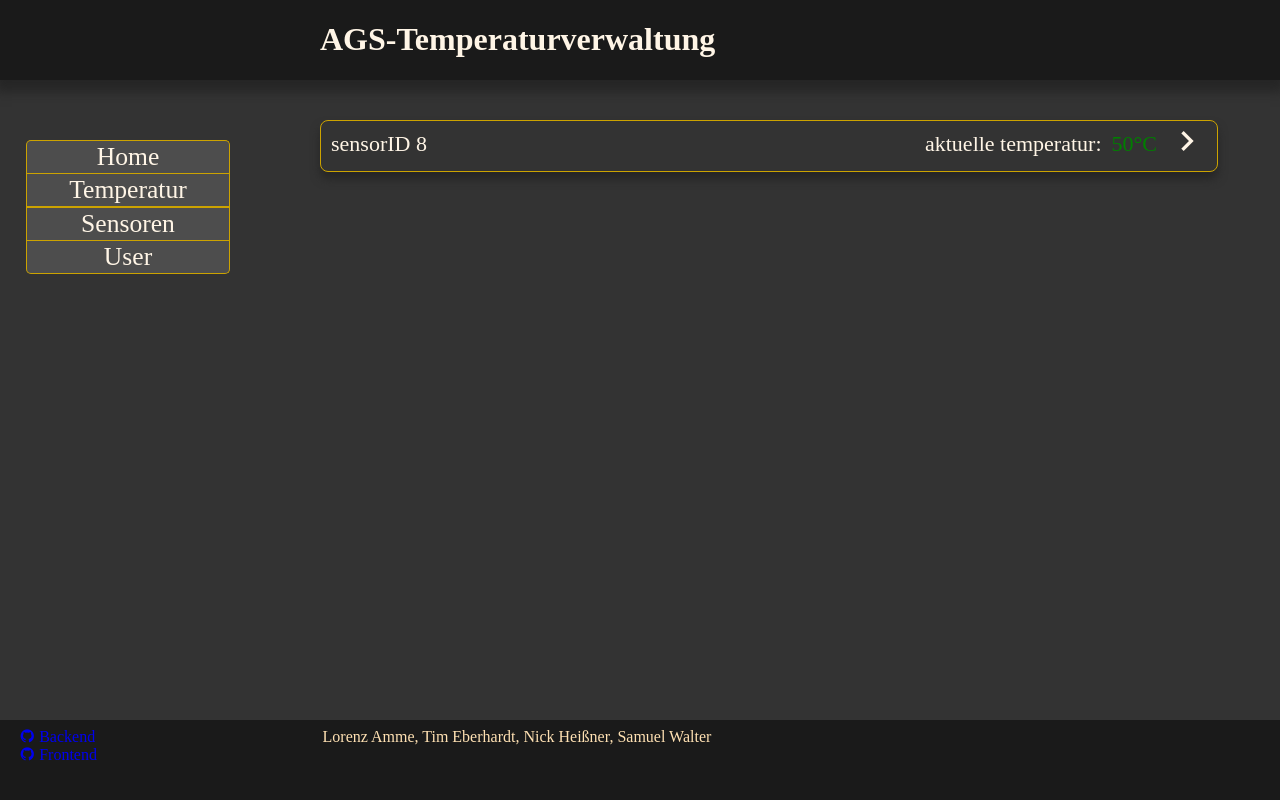
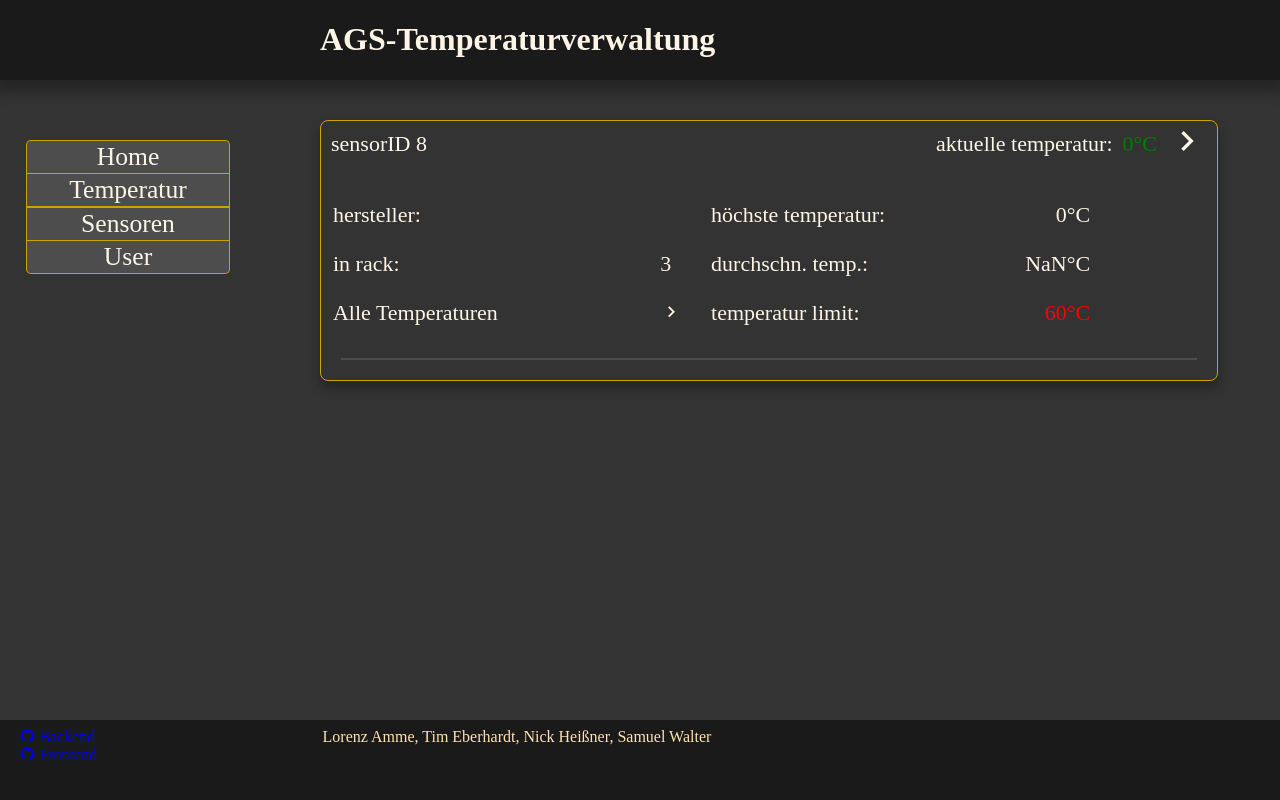
Before and after one commit to Ebbyplay/ags_temperaturverwaltung_frontend, a Vue app: page / in a window 1280 px wide. Built offline with nearby package versions, Linux system fonts and the light colour scheme; no server answers.

Commit message:
added data functions

```diff
--- a/src/components/SensorCom.vue
+++ b/src/components/SensorCom.vue
@@ -4,24 +4,28 @@
       <span>sensorID {{ sensor.id }}</span>
       <span>aktuelle temperatur:</span>
       <span id="current-temperature" :style="calcTemperatureColor"
-        >{{ currentTemp }}°C</span
+        >{{ getCurrentTemp }}°C</span
       >
       <div id="icon-container">
         <i
           id="when-opened"
           class="mdi mdi-chevron-down"
-          v-if="expanded"
-          v-on:click="expanded = !expanded"
+          v-if="expandedDetails"
+          v-on:click="expandedDetails = !expandedDetails"
         ></i>
         <i
           id="when-closed"
           class="mdi mdi-chevron-right"
-          v-if="!expanded"
-          v-on:click="expanded = !expanded"
-        ></i>
+          v-if="!expandedDetails"
+          v-on:click="
+            expandedDetails = !expandedDetails;
+            expandedTemperatures = true;
+          "
+        >
+        </i>
       </div>
     </div>
-    <div id="data" v-if="expanded">
+    <div id="data" v-if="!expandedDetails">
       <div id="left-content" class="flex-column">
         <table>
           <tr>
@@ -32,6 +36,27 @@
             <td>in rack:</td>
             <td>{{ sensor.rackId }}</td>
           </tr>
+          <tr>
+            <td>
+              Alle Temperaturen
+            </td>
+            <td>
+              <div id="icon-container">
+                <i
+                  id="when-opened"
+                  class="mdi mdi-chevron-down"
+                  v-if="expandedTemperatures"
+                  v-on:click="expandedTemperatures = !expandedTemperatures"
+                ></i>
+                <i
+                  id="when-closed"
+                  class="mdi mdi-chevron-right"
+                  v-if="!expandedTemperatures"
+                  v-on:click="expandedTemperatures = !expandedTemperatures"
+                ></i>
+              </div>
+            </td>
+          </tr>
         </table>
       </div>
 
@@ -39,21 +64,25 @@
         <table>
           <tr>
             <td>höchste temperatur:</td>
-            <td class="right">{{ 25 }}°C</td>
+            <td class="right">{{ calcHighestTemp }}°C</td>
           </tr>
           <tr>
             <td>durchschn. temp.:</td>
-            <td class="right">{{ 25 }}°C</td>
+            <td class="right">{{ calcAvgTemp }}°C</td>
           </tr>
           <tr>
             <td>temperatur limit:</td>
-            <td class="right">{{ sensor.maxTemperature }}°C</td>
+            <td class="right" style="color: red">
+              {{ sensor.maxTemperature }}°C
+            </td>
           </tr>
         </table>
       </div>
-      <span id="spacer"></span>
+      <span id="spacer" />
     </div>
-    <div id="temperatures"></div>
+    <div id="temperatures" v-if="!expandedTemperatures">
+      <hr />
+    </div>
   </div>
 </template>
 
@@ -65,10 +94,11 @@ export default {
   },
   data: function data() {
     return {
-      expanded: false,
-      currentTemp: 50,
+      expandedDetails: false,
+      expandedTemperatures: false,
       manufacturerName: "",
-      temperatures: [],
+      temperature_values: [],
+      currentTemp: 0,
     };
   },
   mounted() {
@@ -79,7 +109,6 @@ export default {
   },
   methods: {
     getManufacturerName(manufacturerId) {
-      console.log(manufacturerId);
       let payload = {
         endpoint: "manufacturer",
         id: manufacturerId,
@@ -93,10 +122,13 @@ export default {
         }
       );
     },
+
     getTemperatures(sensorId) {
       this.$store.dispatch("findTempsBySensorId", sensorId).then(
         (response) => {
-          console.log(response);
+          for (var i = 0; i < response.length; i++) {
+            this.temperature_values[i] = response[i].temperature_value;
+          }
         },
         (error) => {
           console.error(error);
@@ -106,16 +138,43 @@ export default {
   },
   computed: {
     calcTemperatureColor() {
-      var returnVal = "";
-      if (this.sensor.maxTemperature - this.currentTemp >= 10) {
+      var returnVal = ""; //TODO: if no temperatures yet
+      let currentTemp = this.getCurrentTemp;
+      if (this.sensor.maxTemperature - currentTemp >= 10) {
         returnVal = "green";
-      } else if (this.sensor.maxTemperature - this.currentTemp <= 0) {
+      } else if (this.sensor.maxTemperature - currentTemp <= 0) {
         returnVal = "red";
       } else {
         returnVal = "yellow";
       }
 
       return { color: returnVal };
+    },
+
+    calcHighestTemp() {
+      var highestTemp = 0;
+      for (var i = 0; i < this.temperature_values.length; i++) {
+        if (this.temperature_values[i] > highestTemp) {
+          highestTemp = this.temperature_values[i];
+        }
+      }
+      return highestTemp;
+    },
+    calcAvgTemp() {
+      var sum = 0;
+      var count = 0;
+      for (var i = 0; i < this.temperature_values.length; i++) {
+        sum = sum + this.temperature_values[i];
+        count++;
+      }
+      return Number.parseFloat(sum / count).toPrecision(3);
+    },
+    getCurrentTemp() {
+      var returnVal = 0;
+      if (this.temperature_values.length != 0) {
+        returnVal = this.temperature_values[0];
+      }
+      return returnVal;
     },
   },
 };
@@ -201,6 +260,10 @@ export default {
   }
 
   #temperatures {
+    hr {
+      border: 1px solid $buttoncolor;
+      margin: 20px;
+    }
   }
 
   .flex-column {
```
